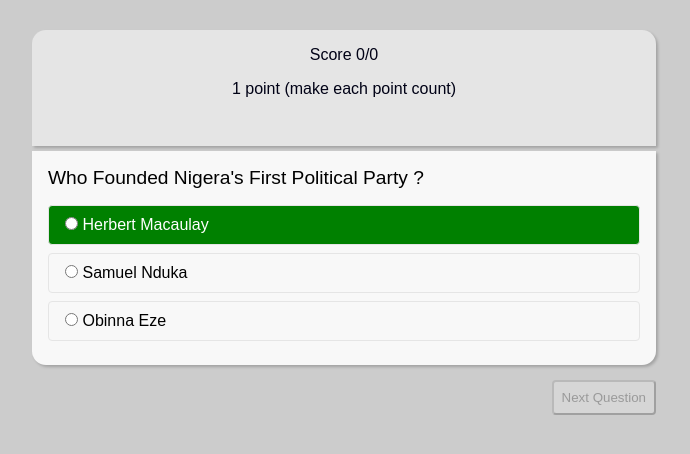
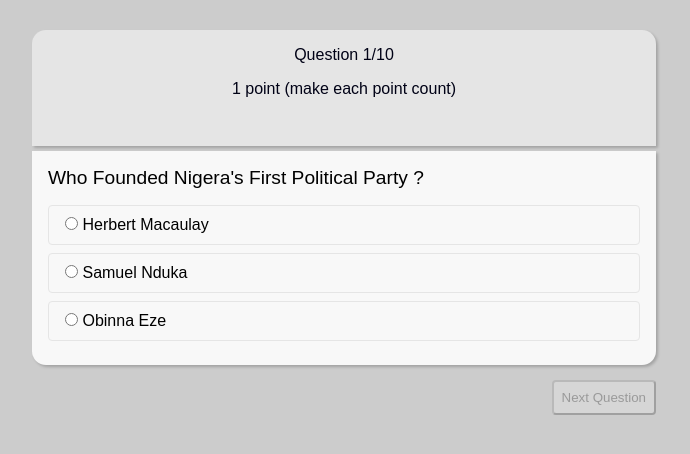
Before and after one commit to SoloBaChi/multi-choice-quiz-app, a plain HTML site: page index.html in a window 1280 px wide. Both pictures are taken after a click on the element "Herbert Macaulay". Shown: the whole page, without its empty margins (296-986 px from the left). Drawn offline with Linux system fonts and the light colour scheme.

Commit message:
refactored code

```diff
--- a/css/style.css
+++ b/css/style.css
@@ -40,10 +40,10 @@
 	  cursor:pointer;
 	  transition:background 0.5s ease;
 	 }
-	 .active-container{
+	 /*.active-container{
      background:green;
 	 color:#fff;
-     }
+     }*/
 	 .top-info{
 	 margin-bottom:2rem;
 	 }
@@ -73,6 +73,9 @@
      text-align:center;
      display:block;
      }
+     .active-radio{
+      accent-color:purple;
+     }
 
 
 
--- a/index.html
+++ b/index.html
@@ -10,7 +10,7 @@
 
 <header class="question-frame" id="question-frame">
 <div class="top-info">
- <p class="score">Score <span id="current-guess">0 </span>/<span id="completed"> 0</span></p>
+ <p class="score">Question <span id="current-question">0 </span>/<span id="total-question"> 0</span></p>
  <span>1 point (make each point count)</span>
 </div>
 </header>
--- a/js/index.js
+++ b/js/index.js
@@ -1,4 +1,6 @@
 const questionData = quizApi;
+const questionDataCopy = questionData.map((item,arr)=> arr);
+console.log(questionDataCopy)
 // console.log(questionData);
 // initializing utility functions
 function getRandomElement(array){
@@ -40,8 +42,7 @@ const optionEl = document.querySelector(".options");
 // when the next Button is clicked
 nextBtn.addEventListener("click",nextQst)
 let quiz;
-let completedGuess = 0;
-let correctGuess = 0;
+let currenQuestion = 0;
 // getting the nex question
 
 function nextQst(){
@@ -52,13 +53,14 @@ quiz = questionData.shift();
 removeANodeList(optionEl.children);
 // document.querySelector(".question-header").textContent = quiz.question;
 // console.log(quiz);
-getRadioElements(quiz.correctAnswer)
+getRadioElements(quiz,quiz.correctAnswer);
+
 createOptionField()
 
 enable(nextBtn)
 }
 
-async function getRadioElements(correctAnswer){
+async function getRadioElements(quiz,correctAnswer){
 const qstnContainer = await document.getElementsByClassName("question-container");
 for(let qstn of qstnContainer){
 
@@ -78,16 +80,14 @@ if(activeClass){
 activeClass.classList.remove("active-container")
 }
 
-
-
-
 if(e.target.nodeName !== 'INPUT'){
 return;
 }
 
 const radioBtn = document.querySelectorAll(".radio");
 for(let qstBtn of radioBtn){
-enable(qstBtn)
+// enable(qstBtn)
+qstBtn.classList.add("active-radio")
 }
 
 if(questionData.length > 0){
@@ -98,15 +98,14 @@ nextBtn.innerText = 'no more questions';
 }
 if(e.target.value === correctAnswer){
 //increment the score
-correctGuess ++;
+// currenQuestion ++;
 }
-completedGuess++;
 
 })
 }
 
-document.getElementById("current-guess").innerText = correctGuess;
-document.getElementById("completed").innerText  = completedGuess;
+document.getElementById("current-question").innerText = quiz.id;
+document.getElementById("total-question").innerText  = questionDataCopy.length;
 }
 
 
@@ -115,17 +114,18 @@ document.getElementById("completed").innerText  = completedGuess;
 function createOptionField(){
  let wrapperDiv;
  let sectionEl = document.createElement("section");
- let heaaderDiv = document.createElement("div");
- heaaderDiv.textContent = `${quiz.question}`;
- heaaderDiv.className = 'question-header';
- sectionEl.appendChild(heaaderDiv)
+ let headerDiv = document.createElement("div");
+ headerDiv.textContent = `${quiz.question}`;
+ headerDiv.className = 'question-header';
+ sectionEl.appendChild(headerDiv);
+ let choicesArray = getMutlipleChoices(3,quiz.correctAnswer,quiz.possibleAnswers);
 
- for(let optionField of getMutlipleChoices(3,quiz.correctAnswer,quiz.possibleAnswers)){
+ for(let i=0; i< choicesArray.length;i++){
  // console.log(optionField)
  wrapperDiv = `
- <div class="question-container" id="${optionField}">
- <input class="radio" type='radio' id="${optionField}" value ="${optionField}" name="${quiz.name}"/>
- <label class='label-class' for="${optionField}"> ${optionField} </label>
+ <div class="question-container" id="${choicesArray[i]}">
+ <input class="radio" type='radio' id="${i}" value ="${choicesArray[i]}" name="${quiz.name}"/>
+ <label class='label-class' for="${i}"> ${choicesArray[i]} </label>
  </div>
  `
  sectionEl.insertAdjacentHTML("beforeend",wrapperDiv)
--- a/js/quiz-api.js
+++ b/js/quiz-api.js
@@ -1,66 +1,70 @@
 
 const quizApi = [
 {
+ "id":1,
  "question":"who founded Nigera's first political party ?",
   "possibleAnswers":['samuel nduka','baba ojo','chiakonam sure','udechukwu','ude','chinazaa onah','obinna eze','sylvester ugwu'],
   "correctAnswer":"herbert macaulay",
   "name":"quiz"
 },
 {
+ "id":2,
  "question":"which is the nigeria state with the lagest land mass ?",
   "possibleAnswers":['enugu state','ebonyi state','anambra state',"imo state",'kaduna state','lagos state','jigawa state','benue state'],
   "correctAnswer":"niger",
   "name":"quiz"
 },
 {
- "question":"what's my wife name ?",
-  "possibleAnswers":['enugu state','ebonyi state','anambra state',"imo state",'kaduna state','lagos state','jigawa state','benue state'],
-  "correctAnswer":"mary",
-  "name":"quiz"
-},
-{
+ "id":3,
  "question":"which is the nigeria state has 'light if the nation' as her slogan ?",
   "possibleAnswers":['enugu state','ebonyi state','anambra state',"imo state",'kaduna state','lagos state','jigawa state','benue state'],
   "correctAnswer":"anambra state",
   "name":"quiz"
 },
 {
+ "id":4,
  "question":"what's is the largest moutain in the world ? ",
   "possibleAnswers":['kilimanjaro','odogwu mountain','hilltop',"congo",'morocco mountain'],
   "correctAnswer":"moutain everest",
   "name":"quiz"
 },
 {
+ "id":5,
  "question":"which state in nigeria is famous for blacksmith works ?",
   "possibleAnswers":['enugu state','ebonyi state','anambra state',"imo state",'kaduna state','lagos state','jigawa state','benue state'],
   "correctAnswer":"anambra state",
   "name":"quiz"
 },
 {
+ "id":6,
  "question":"which state in nigeria is famous for blacksmith works ?",
   "possibleAnswers":['enugu state','ebonyi state','anambra state',"imo state",'kaduna state','lagos state','jigawa state','benue state'],
   "correctAnswer":"anambra state",
   "name":"quiz"
 },
 {
+ "id":7,
  "question":"where is headquaters of ECOWAS ?",
   "possibleAnswers":['enugu state','ebonyi state','anambra state',"imo state",'kaduna state','lagos state','jigawa state','benue state'],
   "correctAnswer":"abuja",
   "name":"quiz"
 },
 {
+ "id":8,
  "question":"which country first won the world cup ?",
   "possibleAnswers":['russia','nigeria','egypt',"australlia",'united kingdom','china','burkinafaso','tazania','italy'],
   "correctAnswer":"uruguay",
   "name":"quiz"
 },
 {
+ "id":9,
  "question":"how states are in northern nigeria ?",
   "possibleAnswers":['24','21','15',"17",'28','29','','9'],
   "correctAnswer":"19",
   "name":"quiz"
 },
 {
+ "id":10,
  "question":"how states are in southern nigeria ?",
   "possibleAnswers":['24','21','15','28','29','','9'],
   "correctAnswer":"17",
```
